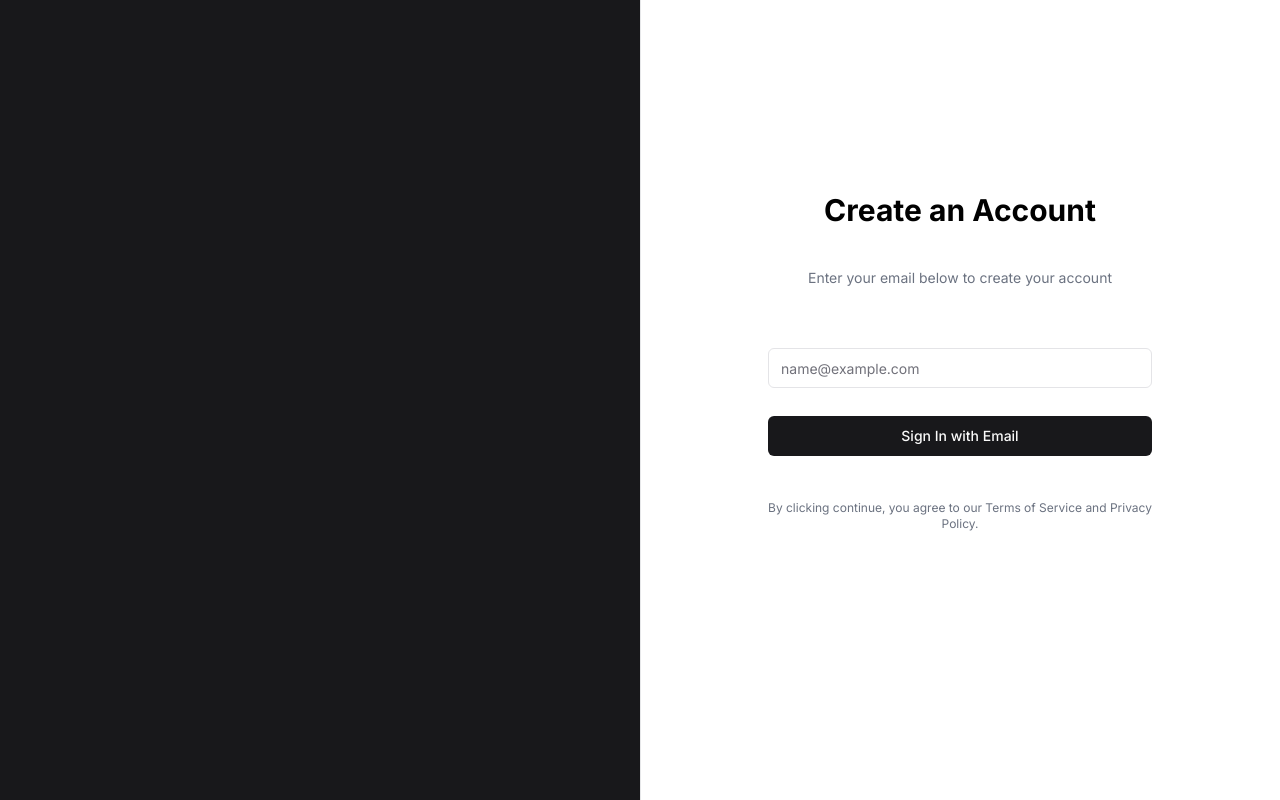
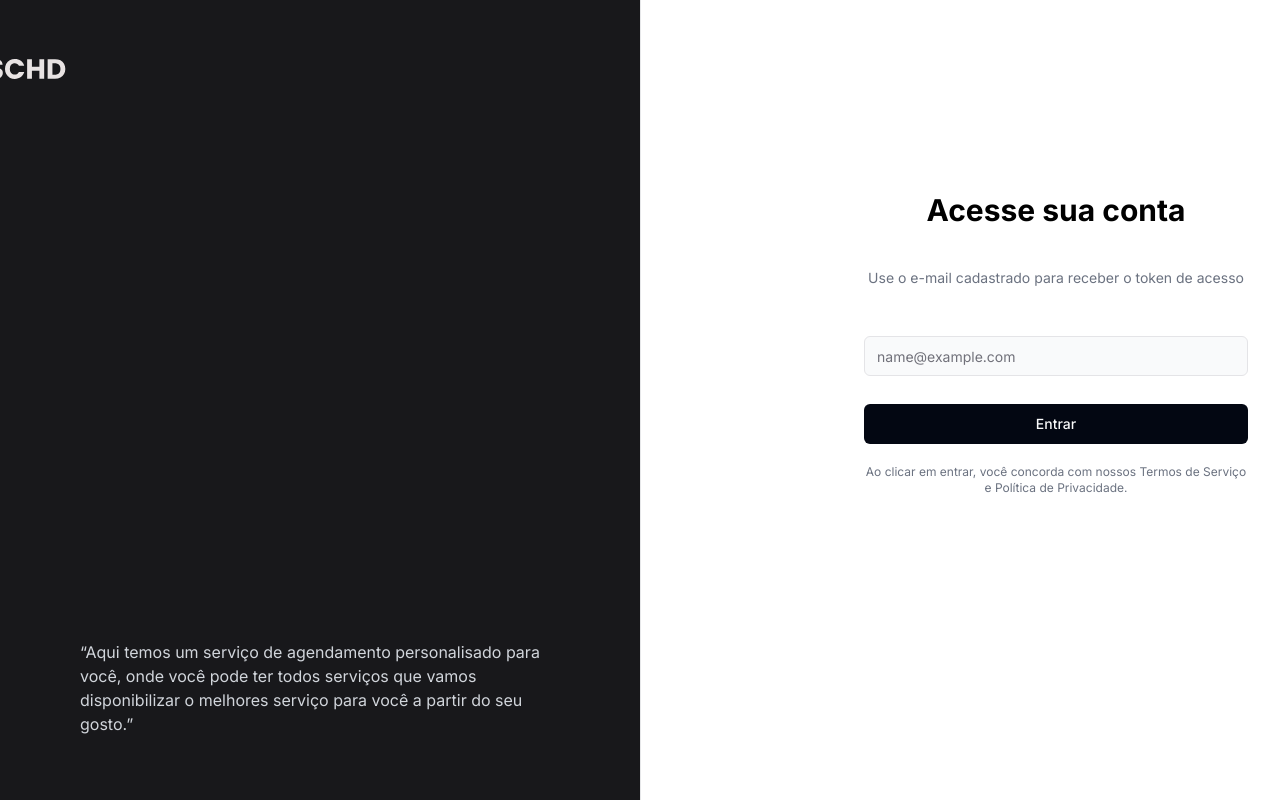
Before and after one commit to abnerndr/next-shed-web, a Next.js app: page / in a window 1280 px wide. Built offline with nearby package versions, Linux system fonts and the light colour scheme.

Commit message:
adjust desgni from login

```diff
--- a/src/components/Layout.tsx
+++ b/src/components/Layout.tsx
@@ -1,3 +1,4 @@
+/* eslint-disable @next/next/no-head-element */
 import { ReactNode } from "react";
 import type { Metadata } from "next";
 import "@/assets/styles/globals.css";
@@ -15,6 +16,9 @@ export const metadata: Metadata = {
 function Layout({ children }: ILayout) {
   return (
     <>
+      <html lang="en" suppressHydrationWarning>
+        <head />
+        <body>
           <ThemeProvider
             attribute="class"
             defaultTheme="system"
@@ -23,6 +27,8 @@ function Layout({ children }: ILayout) {
           >
             {children}
           </ThemeProvider>
+        </body>
+      </html>
     </>
   );
 }
--- a/src/components/acessform/AcessForm.tsx
+++ b/src/components/acessform/AcessForm.tsx
@@ -3,6 +3,9 @@ import { useState } from "react";
 import { ButtonLoading } from "../common/ButtonLoading";
 import { Button } from "../ui/button";
 import { Input } from "../ui/input";
+import { ModeToggle } from "../common/ModeToggle";
+import Image from "next/image";
+import Logo from "../../assets/img/logo-svg.svg";
 
 export default function AccessForm() {
   const [isLoading, setIsLoading] = useState<boolean>(false);
@@ -15,26 +18,41 @@ export default function AccessForm() {
     setIsLoading(false);
   };
   return (
+    <>
+      <ModeToggle />
       <div className="relative h-screen isolate bg-white">
         <div className="mx-auto grid max-w-7xl grid-cols-1 lg:grid-cols-2">
           <div className="relative px-6 pb-20 pt-24 sm:pt-32 lg:static lg:px-8 lg:py-48">
+            <div className="-mt-36 -ml-20">
+              <Image src={Logo.src} alt={"SCHD"} width={120} height={90} />
+            </div>
             <div className="mx-auto max-w-xl lg:mx-0 lg:max-w-lg">
-            <div className="absolute inset-y-0 left-0 -z-10 w-full overflow-hidden bg-zinc-900 ring-1 ring-gray-900/10 lg:w-1/2"></div>
+              <div className="absolute inset-y-0 left-0 -z-10 w-full overflow-hidden bg-zinc-900 ring-1 ring-gray-900/10 lg:w-1/2">
+                <div className="py-96 mt-64 p-20">
+                  <span className="text-gray-300">
+                    “Aqui temos um serviço de agendamento personalisado para
+                    você, onde você pode ter todos serviços que vamos
+                    disponibilizar o melhores serviço para você a partir do seu
+                    gosto.”
+                  </span>
                 </div>
               </div>
-        <form className="px-6 pb-24 pt-20 sm:pb-32 lg:px-32 lg:py-48">
-          <div className="w-full max-w-xl lg:mr-0 lg:2-full">
-            <div className="flex flex-col mt-auto justify-center text-center">
-              <div className="pb-5">
+            </div>
+          </div>
+          <form className="pb-24 pt-20 sm:pb-32 lg:px-32 lg:py-48">
+            <div className="ml-24 w-full max-w-xl lg:mr-0 lg:2-full">
+              <div className="flex flex-col px- mt-auto justify-center text-center">
+                <div className="pb-2">
                   <h3 className="font-bold text-3xl text-black">
-                  Create an Account
+                    Acesse sua conta
                   </h3>
                   <p className="text-gray-500 text-sm text-center py-10">
-                  Enter your email below to create your account
+                    Use o e-mail cadastrado para receber o token de acesso
                   </p>
                 </div>
-              <div className="w-full pb-2">
+                <div className="w-full pb-2 ">
                   <Input
+                    className="bg-gray-50"
                     name="email"
                     type="email"
                     placeholder="name@example.com"
@@ -42,21 +60,26 @@ export default function AccessForm() {
                 </div>
                 <div className="py-5 ">
                   {!isLoading ? (
-                  <Button className="w-full" type="button" onClick={handleLoading}>
-                    Sign In with Email
+                    <Button
+                      className="w-full bg-gray-950 text-gray-50 hover:bg-gray-600 "
+                      type="button"
+                      onClick={handleLoading}
+                    >
+                      Entrar
                     </Button>
                   ) : (
-                  <ButtonLoading  />
+                    <ButtonLoading />
                   )}
                 </div>
-              <p className="py-6 text-gray-500 text-xs">
-                By clicking continue, you agree to our Terms of Service and
-                Privacy Policy.
+                <p className="text-gray-500 text-xs">
+                  Ao clicar em entrar, você concorda com nossos Termos de
+                  Serviço e Política de Privacidade.
                 </p>
               </div>
             </div>
           </form>
         </div>
       </div>
+    </>
   );
 }
--- a/src/components/common/ButtonLoading.tsx
+++ b/src/components/common/ButtonLoading.tsx
@@ -4,7 +4,7 @@ import { Button } from "@/components/ui/button";
 
 export function ButtonLoading() {
   return (
-    <Button className="w-full" disabled>
+    <Button className="w-full bg-gray-400" disabled>
       <Loader2 className="mr-2 h-4 w-4 animate-spin" />
     </Button>
   );
```
Also changed, not shown: src/assets/img/logo-svg.svg (added). Lines whose indentation alone changed are shown as unchanged.
